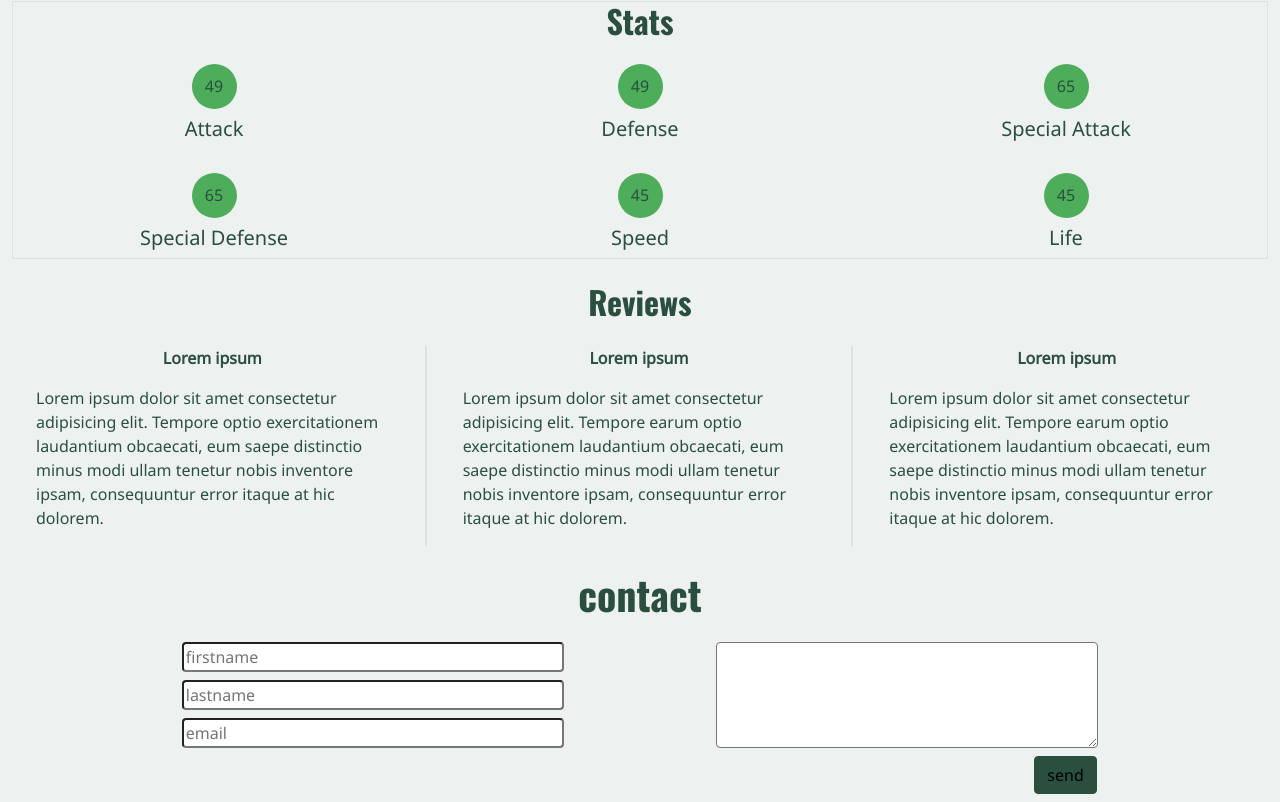
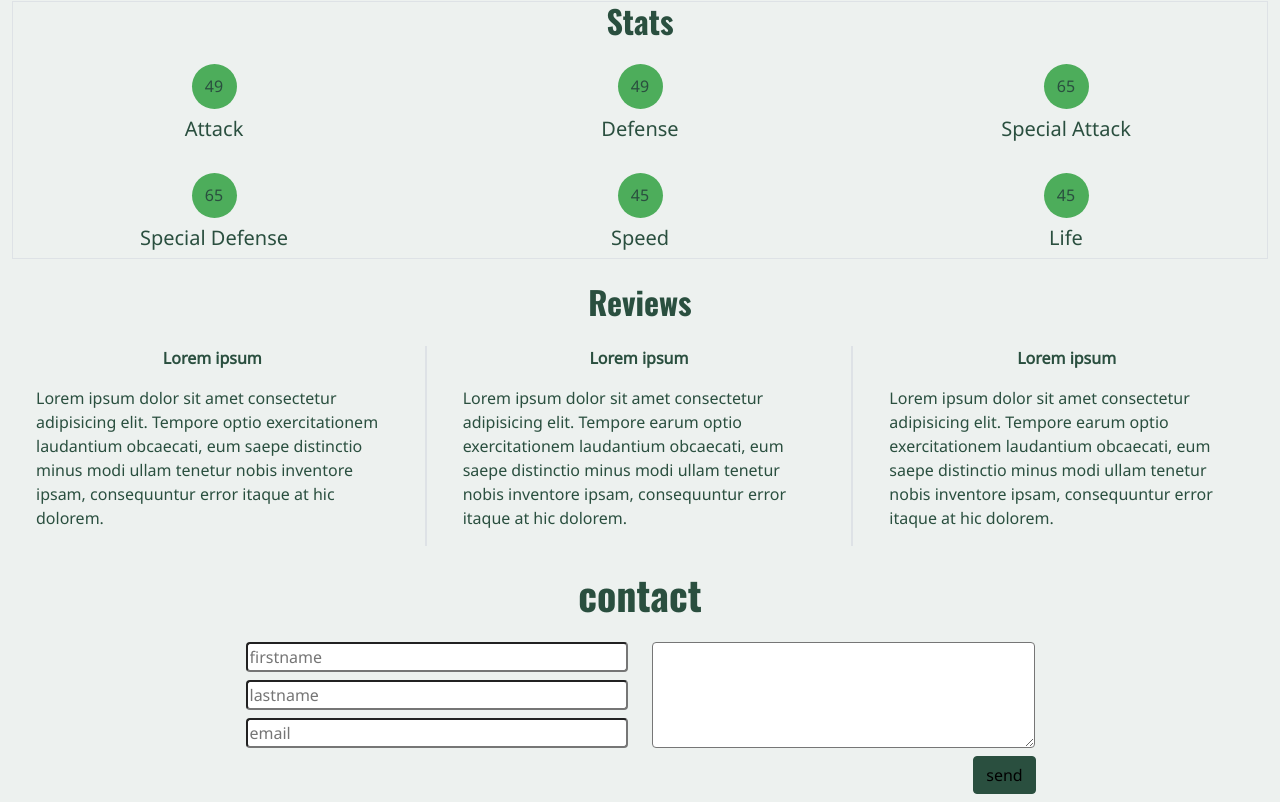
Before and after one commit to JoyMarkarian/PokeMall, a React (Vite) app in the folder frontend/: page / in a window 1280 px wide. Shown: the part 2461-3263 px from the top of the page. Built offline with nearby package versions, Linux system fonts and the light colour scheme; a web font is replaced by a local one.

Commit message:
ajustement de la position des champs et du bouton

```diff
--- a/frontend/src/App.css
+++ b/frontend/src/App.css
@@ -101,7 +101,7 @@
   }
 
   .contactButton {
-    margin-right: 6.25%;
+    margin-right: 12.1%;
   }
 
   .thirdInput {
--- a/frontend/src/components/Form.jsx
+++ b/frontend/src/components/Form.jsx
@@ -4,7 +4,7 @@ function Form() {
       <form className="container">
         <h1 className="text-center fs-1 mb-4 importantText">contact</h1>
         <div className="container row m-0">
-          <div className="col-xs-12 col-sm-12 col-md-6 col-lg-6 col-xl-6 d-flex flex-column align-items-center">
+          <div className="col-xs-12 col-sm-12 col-md-6 col-lg-6 col-xl-6 d-flex flex-column align-items-center align-items-sm-center align-items-md-end align-items-lg-end align-items-xl-end">
             <input
               type="text"
               name="name"
@@ -27,7 +27,7 @@ function Form() {
               className="rounded w-75 thirdInput textRegular"
             />
           </div>
-          <div className="col-xs-12 col-sm-12 col-md-6 col-lg-6 col-xl-6 text-center">
+          <div className="col-xs-12 col-sm-12 col-md-6 col-lg-6 col-xl-6 d-flex flex-column align-items-center align-items-sm-center align-items-md-start align-items-lg-start align-items-xl-start">
             <textarea className="rounded w-75 h-100" />
           </div>
           <div className=" col -12 text-end mt-2">
```
